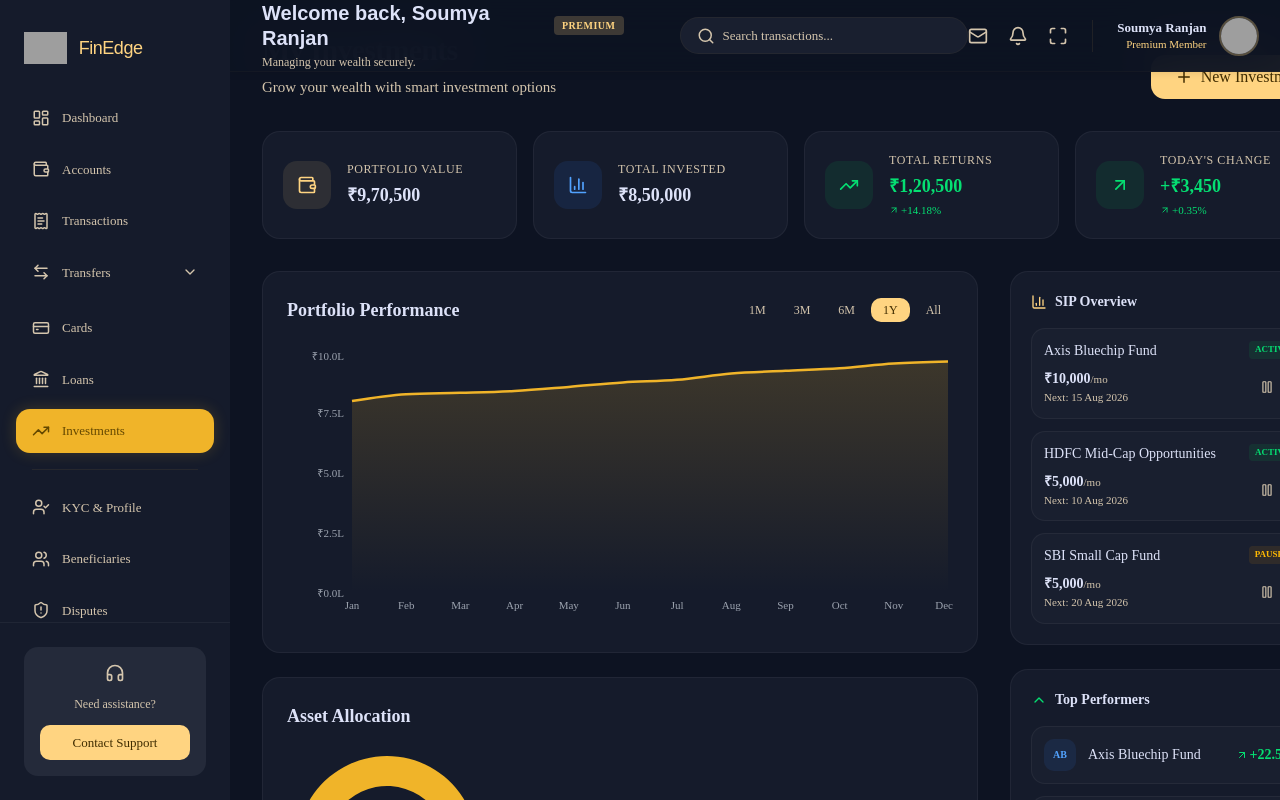
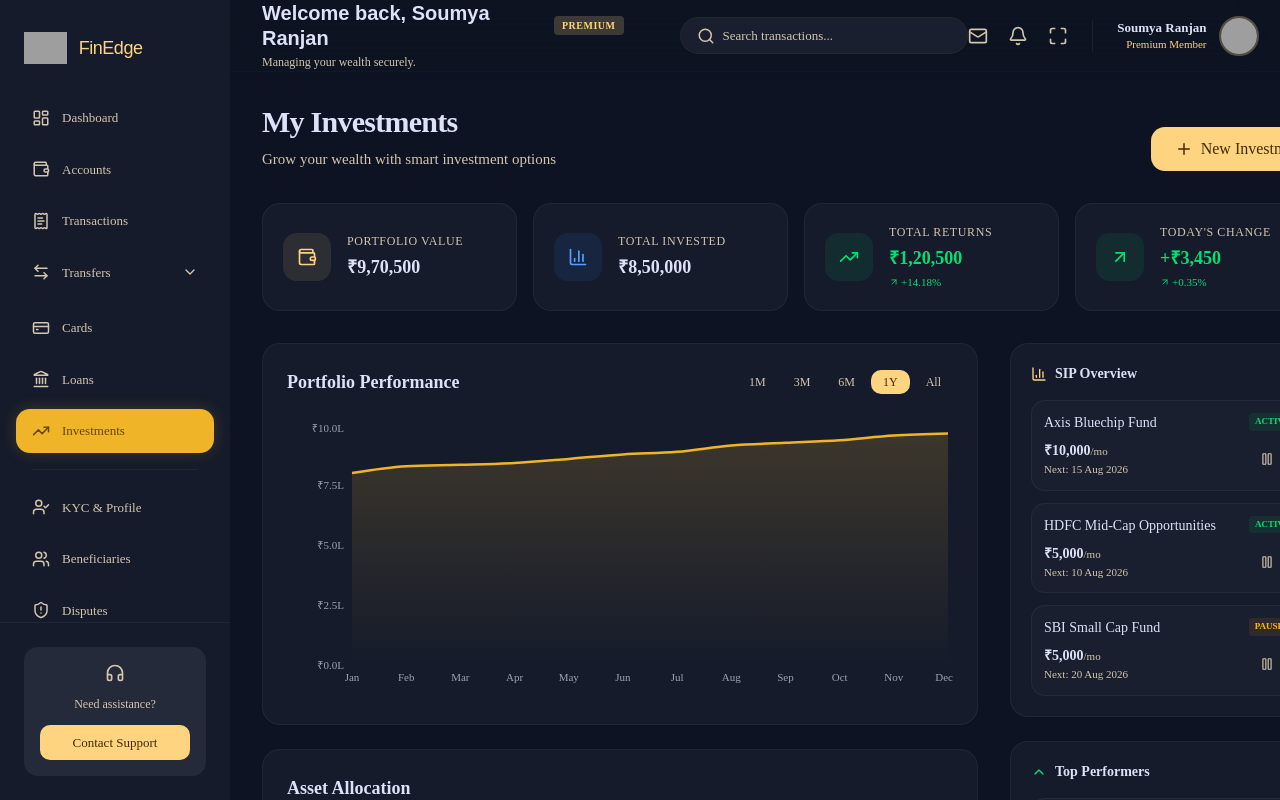
Before and after one commit to AstraMind-01/FinEdge, a Next.js app in the folder frontend/: page /investments in a window 1280 px wide. Shown: the top 800 px of the page. Built offline with nearby package versions, Linux system fonts and the light colour scheme; grey boxes are pictures that could not be loaded.

Commit message:
Fix layout overlap in investments page

```diff
--- a/frontend/app/investments/page.tsx
+++ b/frontend/app/investments/page.tsx
@@ -95,7 +95,7 @@ export default function InvestmentsPage() {
       <Sidebar />
       <div className="flex-1 lg:ml-[230px] flex flex-col min-h-screen transition-all duration-300">
         <Header />
-        <main className="flex-1 p-4 md:p-8 overflow-y-auto max-w-[1400px] mx-auto w-full">
+        <main className="flex-1 p-4 md:p-8 mt-[72px] overflow-y-auto max-w-[1400px] mx-auto w-full">
 
           {/* Page Header */}
           <div className="flex flex-col md:flex-row md:items-end justify-between gap-4 mb-8">
```
